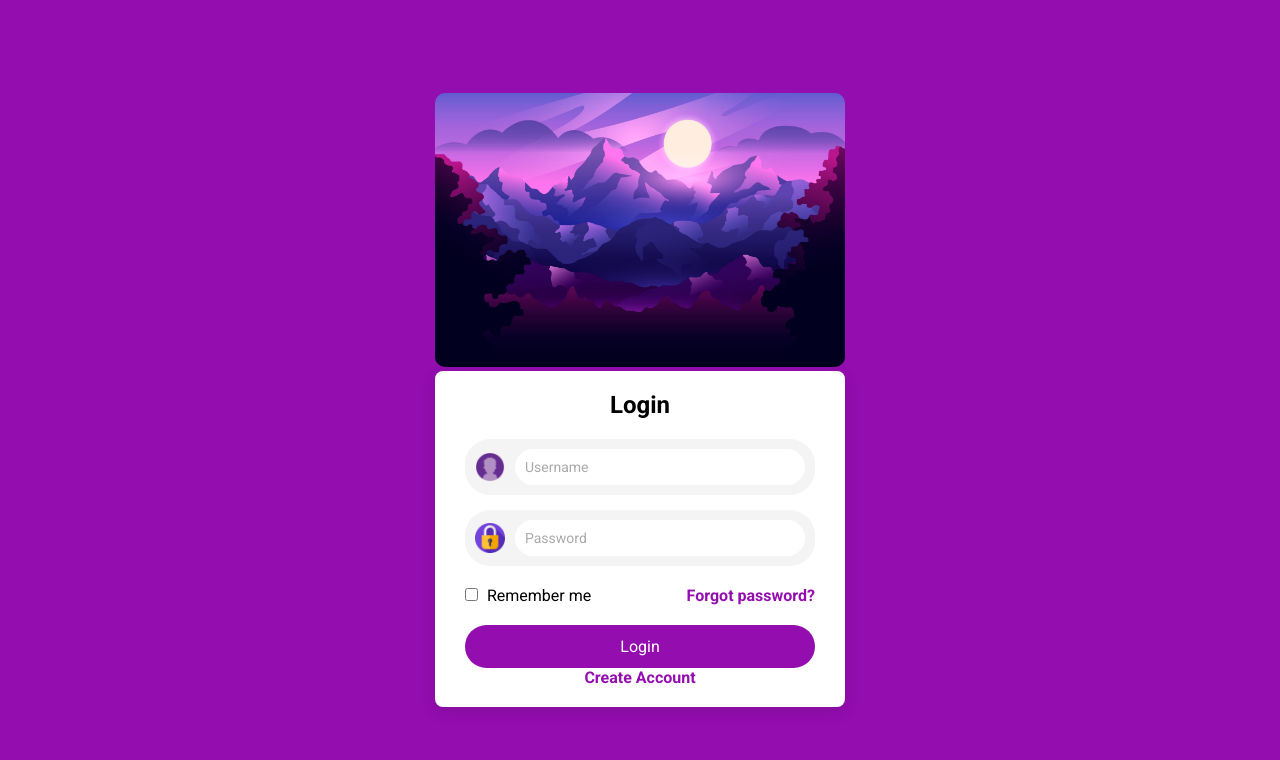
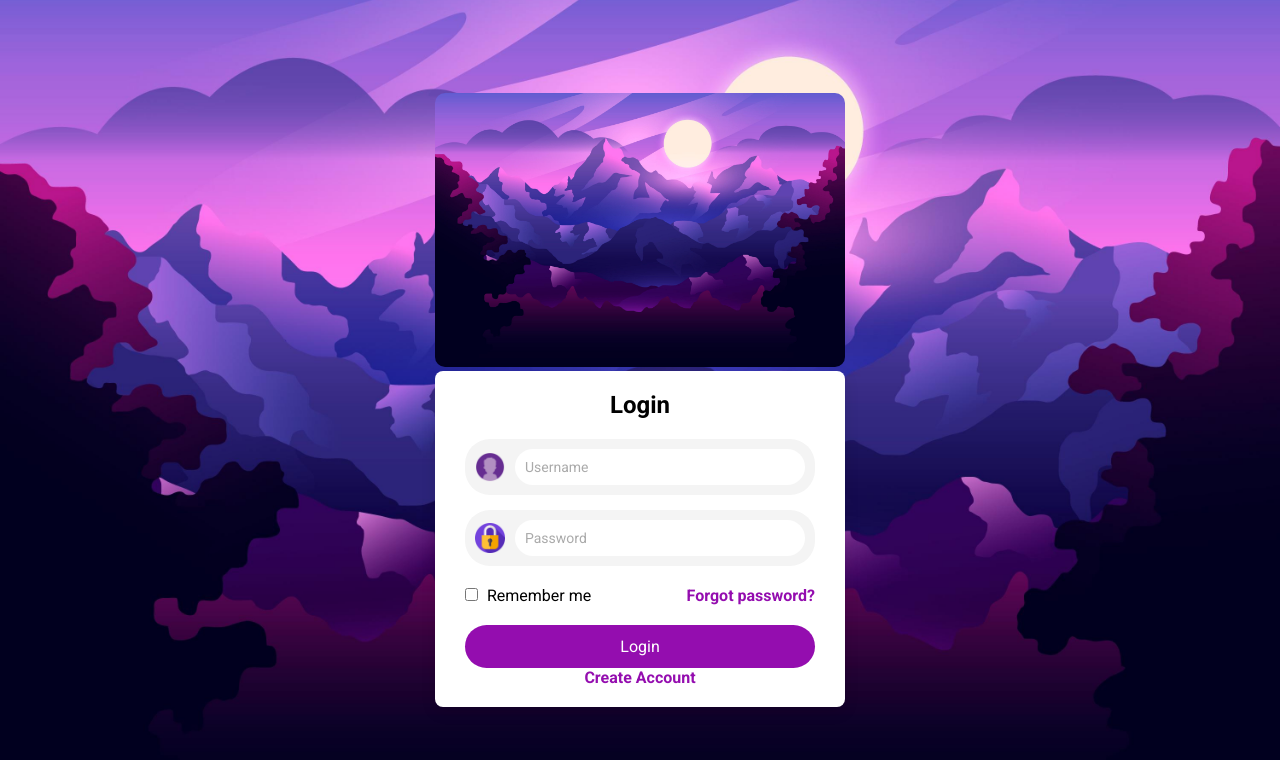
Before and after one commit to cesar-severo-programador/Tela-Login-html-CSS, a plain HTML site: page index.html in a window 1280 px wide. Drawn offline with Linux system fonts and the light colour scheme; the site is published under a folder, as on GitHub Pages, so addresses that start at the root find nothing.

Commit message:
adjusted background

```diff
--- a/css/styles.css
+++ b/css/styles.css
@@ -7,7 +7,7 @@
 }
 
 body {
-    background: #940daf url(/img/6036363.jpg) no-repeat center center fixed;
+    background: #940daf url(../img/6036363.jpg) no-repeat center center fixed;
     background-size: cover;
     height: 100vh;
 
```
